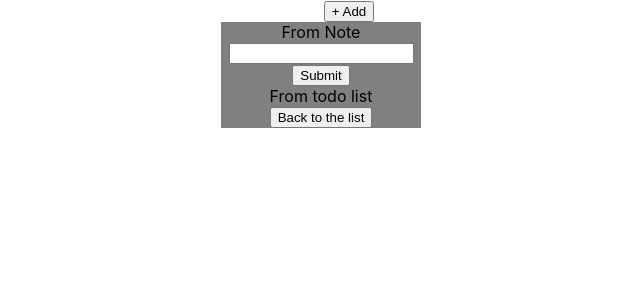
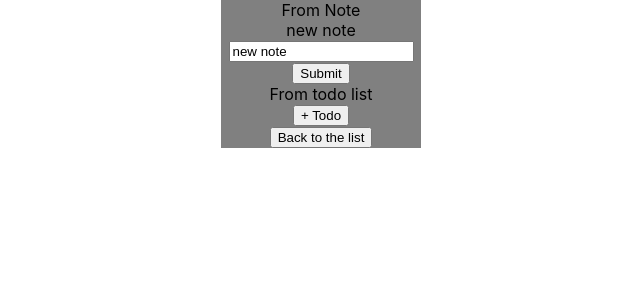
Before and after one commit to mikejuli/test_task_mailfit, a React (Create React App) app: page / in a window 1280 px wide. Both pictures are taken after a click on the button "+ Add". Shown: the top 300 px of the page, without its empty margins (291-931 px from the left). Built offline with nearby package versions, Linux system fonts and the light colour scheme.

Commit message:
added final functional

```diff
--- a/src/App.js
+++ b/src/App.js
@@ -11,31 +11,26 @@ function App() {
   const [currentPage, setPage] = useState('list')
   const [note, setNote] = useState(0)
 
-  function createNewNode(name,todoList){
+  function createNewNode(updatedNode){
+
+
 
     const uuid = v4();
 
+    const newNode = {id:uuid,name:updatedNode.name,todoList:updatedNode.todoList
+    }
     //delete
-    const todoUuid1 = v4();
-    const todoUuid2 = v4();
-    const todoUuid3 = v4();
-
-    setData([...mockData, {id:uuid,name:'todoGuy',todoList:
-    [
-      [todoUuid1,'buyMilk', false],
-      [todoUuid2,'buyCoffee', false],
-      [todoUuid3,'buyFruits', false],
-    ]
-  }
+    // const todoUuid1 = v4();
+    // const todoUuid2 = v4();
+    // const todoUuid3 = v4();
+    console.log(updatedNode);
+    setData([...mockData, newNode
   ])
     console.log(mockData);
 
-    localStorage.setItem('list', JSON.stringify([...mockData, {id:uuid,name:'todoGuy',todoList: [
-      [todoUuid1,'buyMilk', false],
-      [todoUuid2,'buyCoffee', false],
-      [todoUuid3,'buyFruits', false],
-    ]}]))
+    localStorage.setItem('list', JSON.stringify([...mockData, newNode]))
 
+    setNote((x)=>newNode)
 
   }
 
@@ -56,7 +51,17 @@ function App() {
 
   }
 
+  //action with note
   function changeNode(updatedNode){
+
+    if(updatedNode.id === undefined){
+      console.log(updatedNode);
+      createNewNode(updatedNode);
+
+
+
+    } else {
+
 
     let changedIndex;
 
@@ -70,13 +75,20 @@ function App() {
      localStorage.setItem('list', JSON.stringify([...s]))
 
   }
+    }
 
   }
 
   function openNode(note){
 
+    if(!note){note = undefined}
+
+    console.log(note);
+
     if(note){
       setNote((x)=>note);
+    }else {
+      setNote({ id:undefined,name:'',todoList: []});
     }
 
     setPage('note');
@@ -107,15 +119,17 @@ function App() {
 
     {console.log('was rendered')}
 
-    <button id ='add' onClick = {openNode}>+ Add</button>
 
 
     {currentPage==='list'?
-
+    <div>
+    <button id ='add' onClick = {()=>{openNode()}}>+ Add</button>
     <List mockData = {mockData}
           openNode = {openNode}
           deleteNode = {deleteNode}
-    />   :
+    />
+    </div>
+       :
 
     <Note note = {note}
           backToTheList = {backToTheList}
--- a/src/components/List.jsx
+++ b/src/components/List.jsx
@@ -16,7 +16,7 @@ const List = (props) => {
 
 </div>
 
-{props.mockData.map((x,index)=><div id = 'item' key = {index} style = {{margin: '20px',backgroundColor:'aqua', width: '150px', height: '100px'}} ><div>{x.name}</div><div>{x.todoList.map(x=><div>{x[1]}</div>)}</div>
+{props.mockData.map((x,index)=><div id = 'item' key = {index} style = {{margin: '20px',backgroundColor:'aqua', width: '150px', height: '100px'}} ><div>{x.name}</div><div>{x.todoList.map((x,index)=><div key = {index}>{x[1]}</div>)}</div>
 
 <div id = 'showButtons'>
 <div id ='add' style = {{backgroundColor: 'red'}} onClick = {()=>{props.openNode(x)}}>Change</div>
--- a/src/components/Note.jsx
+++ b/src/components/Note.jsx
@@ -8,12 +8,13 @@ const Note = (props) => {
 
   useEffect(()=>{ setNoteData((x)=>props.note)  },[])
 
-  useEffect(()=>{setNameValue(props.note.name)},[props.note.name])
+ // useEffect(()=>{setNameValue(props.note.name)},[props.note.name])
+  useEffect(()=>{setNameValue(()=>props.note.name?props.note.name:'new note')},[props.note.name])
 
 
 
   const onFormSubmit = (e) => {
-    //if noteData is undefined use createNode otherwise ->
+
     console.log(e);
     props.changeNode(
       {id: props.note.id, name: `${e.target[0].value}`, todoList: props.note.todoList})
@@ -34,7 +35,7 @@ const Note = (props) => {
 <button type = 'submit'>Submit</button>
 </form>
 
-<TodoList todoList = {props.note.todoList}/>
+<TodoList note = {props.note} changeNode = {props.changeNode}/>
 
 <button id = 'save' onClick = {()=>{ props.backToTheList() }}>Back to the list</button>
 
--- /dev/null
+++ b/src/components/Todo.jsx
@@ -0,0 +1,47 @@
+import {useState, useEffect} from 'react'
+
+const Todo = (props) => {
+
+  const [todoName, setTodoName] = useState((x)=>{props.todo?x=props.todo[1]:x='new todo'})
+
+  const changeTodo = () => {}
+
+
+  const onFormSubmit = (e) => {
+
+    let indexChanged;
+
+    props.changeTodoList(props.todo, todoName)
+
+    // props.note.todoList[]
+
+    // console.log(e);
+    // props.changeNode(
+    //   {id: props.note.id, name: props.note.name, todoList: `${e.target[0].value}`})
+
+      e.preventDefault();
+  }
+
+
+
+  return (
+
+
+<div>
+<div>{props.todo[1]}</div>
+
+<form onSubmit = {onFormSubmit} >
+<input type = 'text' value = {todoName} onChange = { (e) => { console.log(e.target.value); setTodoName(e.target.value)  } } />
+
+<button type = 'submit'>Submit</button>
+</form>
+<button onClick = {()=>{props.deleteTodo(props.todo)}}>Delete Todo</button>
+</div>
+
+  )
+
+
+}
+
+
+export default Todo;
--- a/src/components/TodoList.jsx
+++ b/src/components/TodoList.jsx
@@ -1,14 +1,62 @@
 import {useState,useEffect} from 'react'
+import Todo from './Todo'
+import {v4} from 'uuid';
+
+const TodoList = (props) => {
+
+  const [todoList, setTodoList] = useState((x)=>{ props.note.todoList != undefined ?  x = [props.note.todoList] :  x = []})
+
+  useEffect(() => {
 
 
-const TodoList = (props) => {
+    console.log(props.note.todoList)
+  setTodoList(props.note.todoList)
+
+  },[props.note])
+
+
+
+  const changeTodoList = (todo, todoName) => {
+
+    props.note.todoList.map((x) => {x[0] === todo[0] ? x[1] = todoName : x[1]=x[1]})
+    console.log(props.note)
+    props.changeNode(props.note);
+
+  }
+
+
+  const deleteTodo = (todo) => {
+
+    let deleteIndex;
+
+    props.note.todoList.map((x,index) => {x[0] === todo[0] ? deleteIndex = index : x[1]=x[1]})
+    console.log(deleteIndex)
+    props.note.todoList.splice(deleteIndex, 1)
+    props.changeNode(props.note);
+
+  }
+
+const addTodo = (todoName) => {
+
+    let uuid = v4();
+
+    let todo = [uuid, todoName, false]
+    console.log(props.note)
+    props.note.todoList.push(todo);
+    props.changeNode(props.note);
+
+  }
 
 
   return (
 
     <div>
       From todo list
-    <div>{props.todoList?props.todoList.map(x=><div>{x[1]}</div>):<div></div>}</div>
+      {console.log(todoList)}
+    <div>{todoList?todoList.map(x=><Todo key = {x[0]} todo = {x} changeTodoList = {changeTodoList} deleteTodo = {deleteTodo}/>) : <div></div> }</div>
+
+    <button onClick = {()=>{addTodo('new todo')}}>+ Todo</button>
+
     </div>
   )
 
@@ -17,3 +65,23 @@ const TodoList = (props) => {
 
 
 export default TodoList;
+
+
+
+  //   var updatedTodoList = [
+  //     [
+  //         "a535259b-61c6-436b-9ad9-88f4432ed622",
+  //         "soooon",
+  //         false
+  //     ],
+  //     [
+  //         "dca14846-543b-48e0-8c7c-9af49ffc2399",
+  //         "buyCoffee",
+  //         false
+  //     ],
+  //     [
+  //         "d906e963-8870-4505-a18e-eb7cb5df1248",
+  //         "buyFruits",
+  //         false
+  //     ]
+  // ]
```
